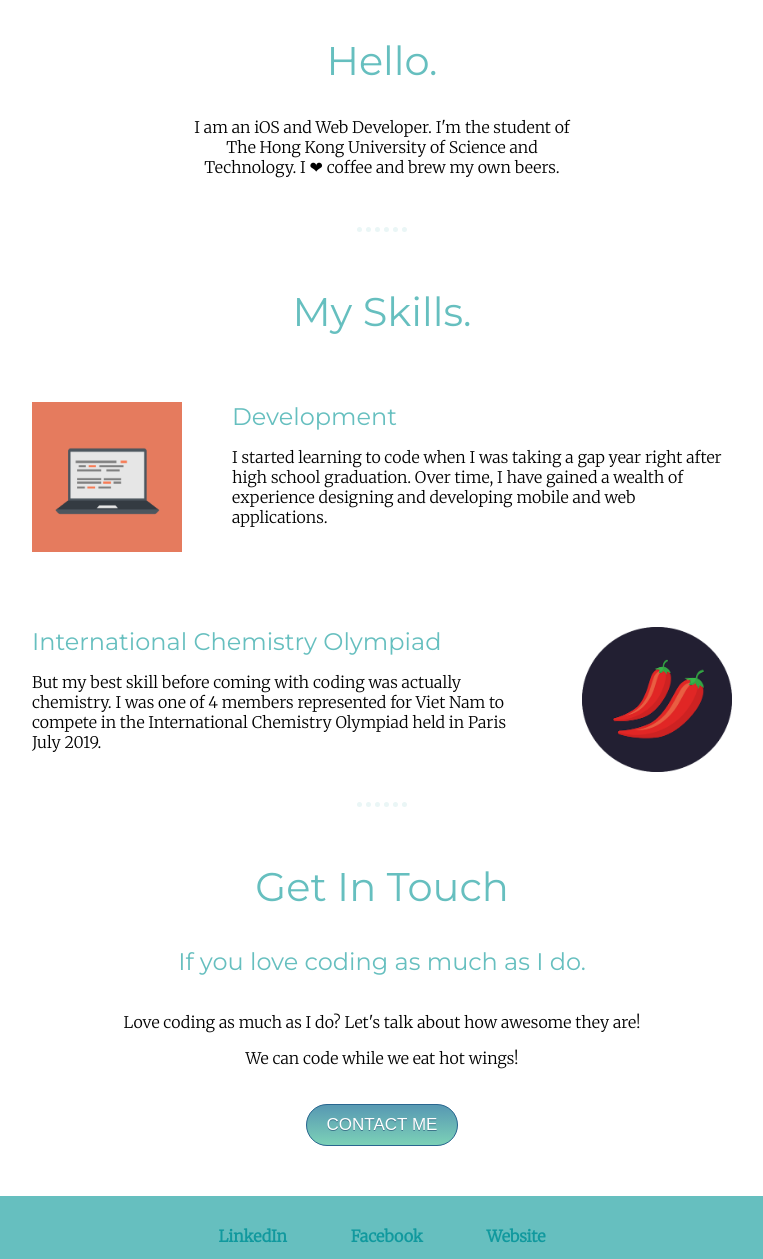
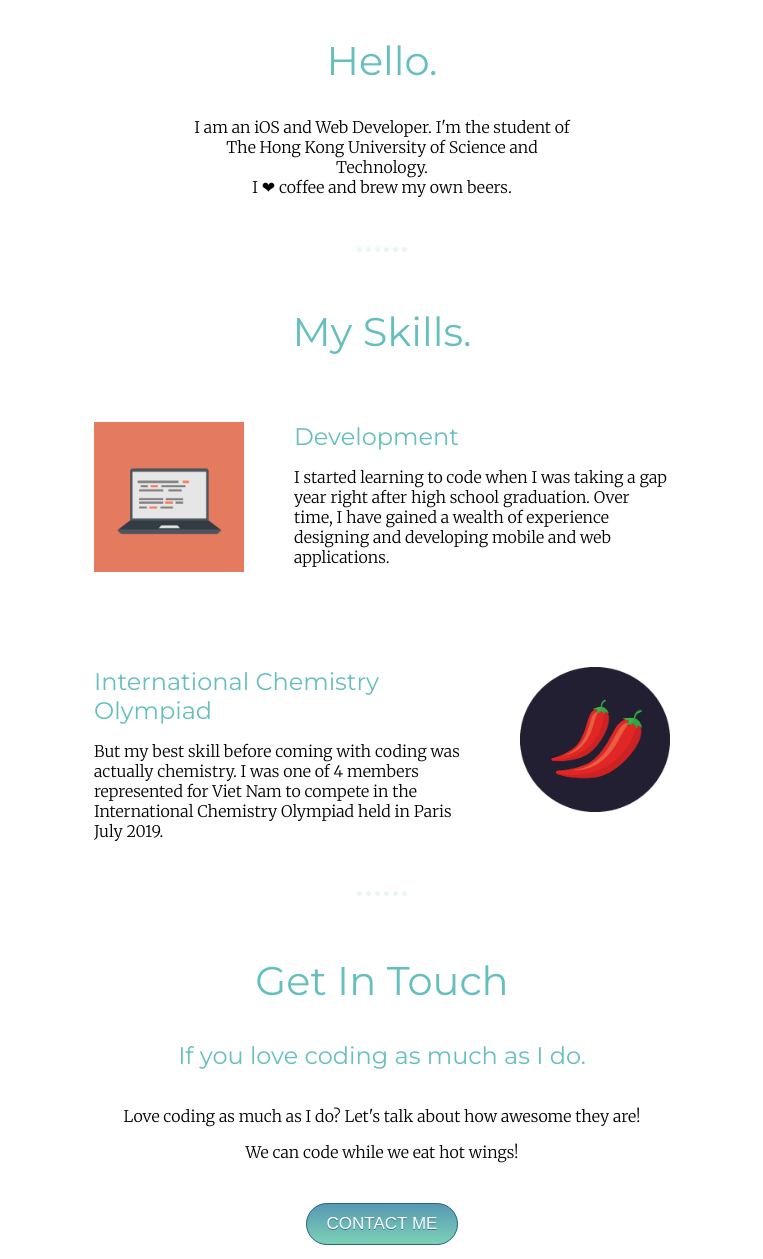
Before and after one commit to opro1801/Lam-Pham-Site, a plain HTML site: page index.html in a window 1280 px wide. Shown: the part 886-2145 px from the top of the page, without its empty margins (258-1021 px from the left). Drawn offline with Linux system fonts and the light colour scheme.

Commit message:
add min width

```diff
--- a/css/styles.css
+++ b/css/styles.css
@@ -54,7 +54,8 @@ h3 {
 
 .third-container {
     text-align: center;
-    width: 400px;
+    width: 30%;
+    min-width: 250px;
     margin: 20px auto 40px auto;
 }
 
@@ -75,14 +76,16 @@ h3 {
 .development-container {
     margin: 50px auto 100px auto;
     text-align: left;
-    width: 700px;
+    width: 45%;
+    min-width: 230px;
 
 }
 
 .olympiad-container {
     margin: 50px auto 50px auto;
     text-align: left;
-    width: 700px;
+    width: 45%;
+    min-width: 230px;
 }
 
 .chillies {
@@ -171,3 +174,10 @@ h3 {
     margin: 0 auto 0 auto;
     position: absolute;
 } */
+
+.fifth-container {
+    width: fit-content;
+    margin: 0 auto 0 auto;
+    padding: 5px;
+    min-width: 180  px;
+}
--- a/index.html
+++ b/index.html
@@ -29,7 +29,7 @@
     <div class="third-container">
         <h2>Hello.</h2>
         <p>I am an iOS and Web Developer. I'm the student of The Hong Kong University of Science and Technology.
-            I ❤ coffee and brew my own beers.
+            <br> I ❤ coffee and brew my own beers.
         </p>
     </div>
     <hr class="horizontal-rule">
```
